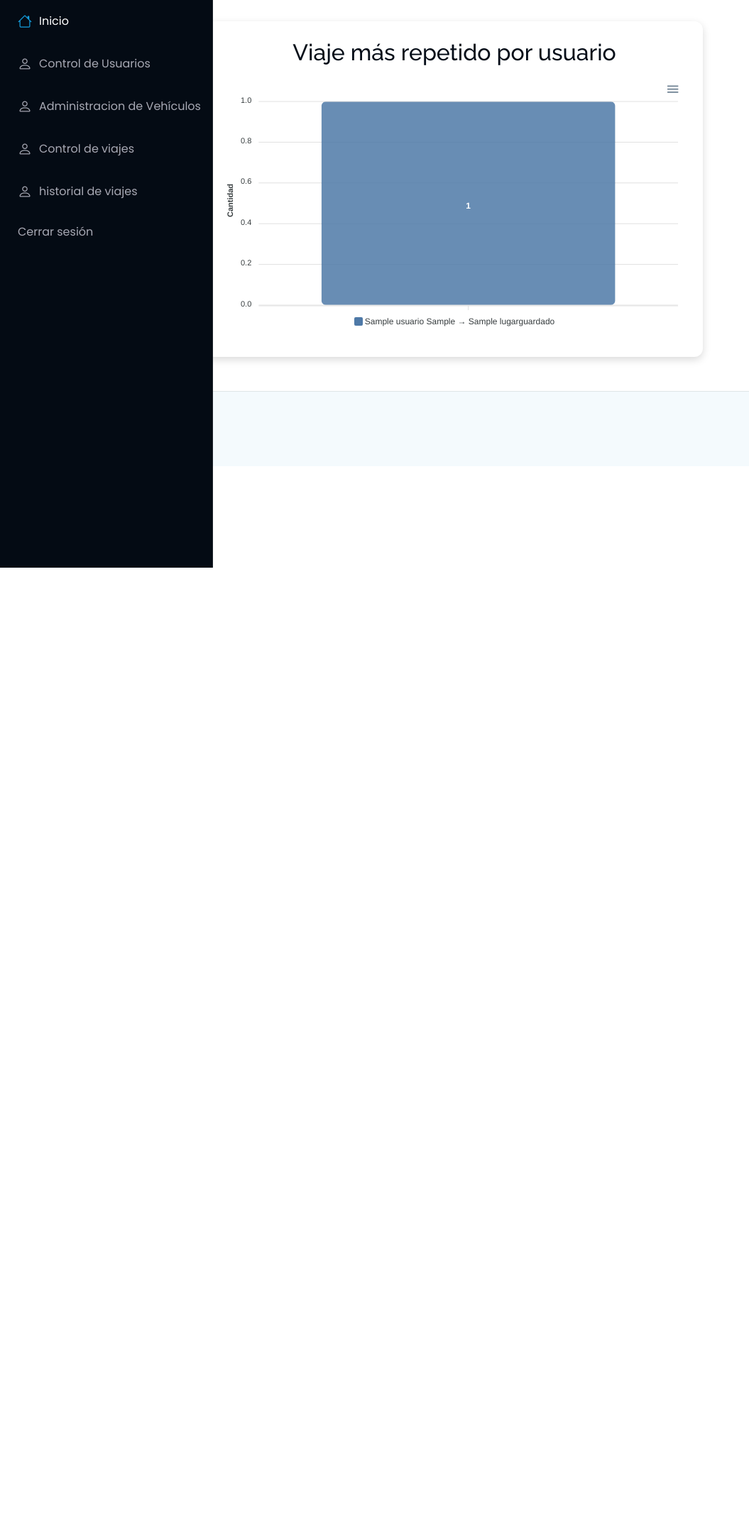
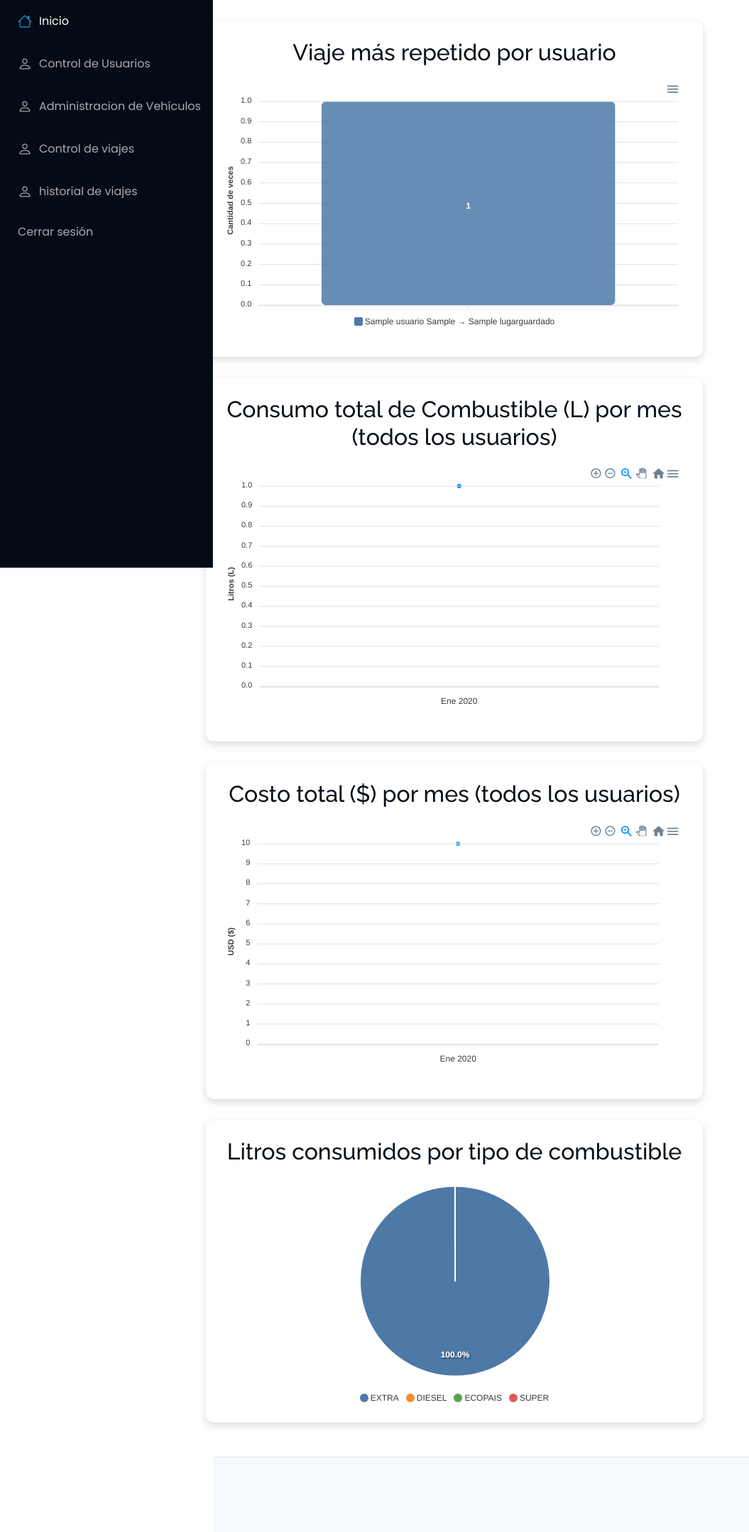
Before and after one commit to CarlosRemache/proyectosmapas, a Django app: page /adminpanel/ in a window 1280 px wide. Shown: the whole page at 71% size, without its empty margins (0-1055 px from the left). Before the commit the page ends 800 px from the top, so only its background shows below. Run offline with Django 5.2, Linux system fonts and the light colour scheme; tables that the repository leaves empty hold one stand-in row (values such as "Sample post"); some libraries are stand-ins or nearby versions.

Commit message:
nuevo comando31

```diff
--- a/Aplicaciones/proyectos/templates/administrador/admin_panel.html
+++ b/Aplicaciones/proyectos/templates/administrador/admin_panel.html
@@ -28,9 +28,39 @@
   </div>
 </div>
 
+<div class="grafico-row">
+  <div class="grafico-card">
+    <h2 style="text-align:center; margin-bottom:20px;">
+      Consumo total de Combustible (L) por mes (todos los usuarios)
+    </h2>
+    <div id="kpi3"></div>
+  </div>
+</div>
+
+<div class="grafico-row">
+  <div class="grafico-card">
+    <h2 style="text-align:center; margin-bottom:20px;">
+      Costo total ($) por mes (todos los usuarios)
+    </h2>
+    <div id="kpi4"></div>
+  </div>
+</div>
+
+<div class="grafico-row">
+  <div class="grafico-card">
+    <h2 style="text-align:center; margin-bottom:20px;">
+      Litros consumidos por tipo de combustible
+    </h2>
+    <div id="kpi6"></div>
+  </div>
+</div>
+
 <script src="https://cdn.jsdelivr.net/npm/apexcharts"></script>
 
 <script>
+  // =========================
+  // KPI1 - Viaje más repetido por usuario
+  // =========================
   var optionsKpi1 = {
     chart: {
       type: 'bar',
@@ -50,15 +80,16 @@
       }
     },
     yaxis: {
+      min: 0,
       title: {
-        text: 'Cantidad'
+        text: 'Cantidad de veces'
       }
     },
     plotOptions: {
       bar: {
         borderRadius: 6,
-        horizontal: false,
-        distributed: true
+        distributed: true,
+        horizontal: false
       }
     },
     dataLabels: {
@@ -85,6 +116,149 @@
 
   var chartKpi1 = new ApexCharts(document.querySelector("#kpi1"), optionsKpi1);
   chartKpi1.render();
+
+
+  // =========================
+  // KPI3 - Consumo total de combustible por mes
+  // =========================
+  var optionsKpi3 = {
+    chart: {
+      type: 'line',
+      height: 350,
+      toolbar: {
+        show: true
+      }
+    },
+    series: [{
+      name: 'Consumo total (L)',
+      data: {{ kpi3_data|safe }}
+    }],
+    xaxis: {
+      categories: {{ kpi3_labels|safe }},
+      labels: {
+        rotate: 0
+      }
+    },
+    yaxis: {
+      min: 0,
+      title: {
+        text: 'Litros (L)'
+      }
+    },
+    stroke: {
+      curve: 'smooth',
+      width: 3
+    },
+    markers: {
+      size: 4
+    },
+    dataLabels: {
+      enabled: false
+    },
+    tooltip: {
+      y: {
+        formatter: function(value) {
+          return Number(value).toFixed(2) + ' L';
+        }
+      }
+    }
+  };
+
+  var chartKpi3 = new ApexCharts(document.querySelector("#kpi3"), optionsKpi3);
+  chartKpi3.render();
+
+
+  // =========================
+  // KPI4 - Costo total por mes
+  // =========================
+  var optionsKpi4 = {
+    chart: {
+      type: 'area',
+      height: 350,
+      toolbar: {
+        show: true
+      }
+    },
+    series: [{
+      name: 'Costo total ($)',
+      data: {{ kpi4_data|safe }}
+    }],
+    xaxis: {
+      categories: {{ kpi4_labels|safe }},
+      labels: {
+        rotate: 0
+      }
+    },
+    yaxis: {
+      min: 0,
+      title: {
+        text: 'USD ($)'
+      }
+    },
+    stroke: {
+      curve: 'smooth',
+      width: 3
+    },
+    markers: {
+      size: 4
+    },
+    dataLabels: {
+      enabled: false
+    },
+    tooltip: {
+      y: {
+        formatter: function(value) {
+          return '$ ' + Number(value).toFixed(2);
+        }
+      }
+    },
+    fill: {
+      type: 'gradient',
+      gradient: {
+        shadeIntensity: 1,
+        opacityFrom: 0.35,
+        opacityTo: 0.10,
+        stops: [0, 90, 100]
+      }
+    },
+    colors: ['#36A2EB']
+  };
+
+  var chartKpi4 = new ApexCharts(document.querySelector("#kpi4"), optionsKpi4);
+  chartKpi4.render();
+
+
+  // =========================
+  // KPI6 - Litros consumidos por tipo de combustible
+  // =========================
+  var optionsKpi6 = {
+    chart: {
+      type: 'pie',
+      height: 350
+    },
+    series: {{ kpi6_data|safe }},
+    labels: {{ kpi6_labels|safe }},
+    colors: ['#4e79a7', '#f28e2b', '#59a14f', '#e15759'],
+    legend: {
+      position: 'bottom'
+    },
+    dataLabels: {
+      enabled: true,
+      formatter: function(val) {
+        return val.toFixed(1) + '%';
+      }
+    },
+    tooltip: {
+      y: {
+        formatter: function(value) {
+          return Number(value).toFixed(2) + ' L';
+        }
+      }
+    }
+  };
+
+  var chartKpi6 = new ApexCharts(document.querySelector("#kpi6"), optionsKpi6);
+  chartKpi6.render();
 </script>
 
 {% endblock %}
--- a/Aplicaciones/proyectos/templates/plantillaadministrador.html
+++ b/Aplicaciones/proyectos/templates/plantillaadministrador.html
@@ -83,7 +83,7 @@
         <li><a href="/adminpanel/" class="active"><i class="bi bi-house navicon"></i>Inicio</a></li>
 
         <li><a href="/listadousuario/"><i class="bi bi-person navicon"></i> Control de Usuarios</a></li>
-        <li><a href="/listadousuario/"><i class="bi bi-person navicon"></i>Administracion de Vehículos</a></li>
+        <li><a href="/listadocarros/"><i class="bi bi-person navicon"></i>Administracion de Vehículos</a></li>
         <li><a href="/reporteviaje/"><i class="bi bi-person navicon"></i> Control de viajes</a></li>
         <li><a href="/reportehistorial/"><i class="bi bi-person navicon"></i> historial de viajes</a></li>
 
```
